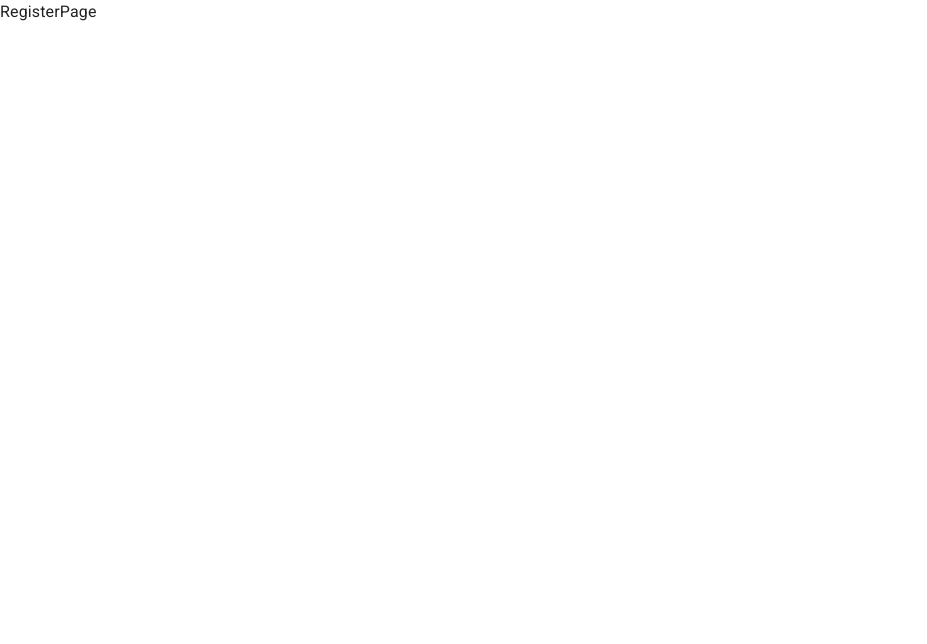
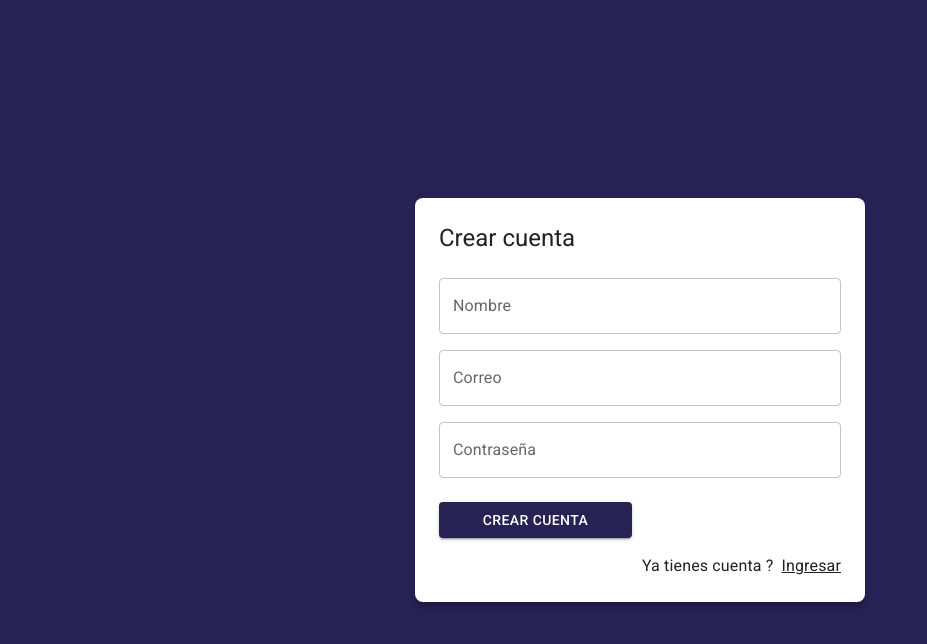
Before and after one commit to arieladasme/journal-app, a React (Vite) app: page /auth/register in a window 1280 px wide. Shown: the top 644 px of the page, without its empty margins (0-927 px from the left). Built offline with nearby package versions, Linux system fonts and the light colour scheme.

Commit message:
Layout - auth login register

```diff
--- /dev/null
+++ b/src/auth/layout/AuthLayout.jsx
@@ -0,0 +1,26 @@
+import { Grid, Typography } from '@mui/material'
+
+export const AuthLayout = ({ children, title = '' }) => {
+  return (
+    <Grid
+      container
+      spacing={0}
+      direction="column"
+      alignItems="center"
+      justifyContent="center"
+      sx={{ minHeight: '100vh', backgroundColor: 'primary.main', padding: 4 }}
+    >
+      <Grid
+        item
+        className="box-shadow"
+        xs={3}
+        sx={{ width: { sm: 450 }, backgroundColor: 'white', padding: 3, borderRadius: 2 }}
+      >
+        <Typography variant="h5" sx={{ mb: 1 }}>
+          {title}
+        </Typography>
+        {children}
+      </Grid>
+    </Grid>
+  )
+}
--- a/src/auth/pages/LoginPage.jsx
+++ b/src/auth/pages/LoginPage.jsx
@@ -1,26 +1,11 @@
 import { Link as RouterLink } from 'react-router-dom'
 import { Google } from '@mui/icons-material'
 import { Button, Grid, Link, TextField, Typography } from '@mui/material'
+import { AuthLayout } from '../layout/AuthLayout'
 
 export const LoginPage = () => {
   return (
-    <Grid
-      container
-      spacing={0}
-      direction="column"
-      alignItems="center"
-      justifyContent="center"
-      sx={{ minHeight: '100vh', backgroundColor: 'primary.main', padding: 4 }}
-    >
-      <Grid
-        item
-        className="box-shadow"
-        xs={3}
-        sx={{ backgroundColor: 'white', padding: 3, borderRadius: 2 }}
-      >
-        <Typography variant="h5" sx={{ mb: 1 }}>
-          Login
-        </Typography>
+    <AuthLayout title="Loginq">
       <form>
         <Grid container>
           <Grid item xs={12} sx={{ mt: 2 }}>
@@ -49,7 +34,6 @@
           </Grid>
         </Grid>
       </form>
-      </Grid>
-    </Grid>
+    </AuthLayout>
   )
 }
--- a/src/auth/pages/RegisterPage.jsx
+++ b/src/auth/pages/RegisterPage.jsx
@@ -1,3 +1,37 @@
+import { Link as RouterLink } from 'react-router-dom'
+import { Google } from '@mui/icons-material'
+import { Button, Grid, Link, TextField, Typography } from '@mui/material'
+import { AuthLayout } from '../layout/AuthLayout'
+
 export const RegisterPage = () => {
-  return <div>RegisterPage</div>
+  return (
+    <AuthLayout title="Crear cuenta">
+      <form>
+        <Grid container>
+          <Grid item xs={12} sx={{ mt: 2 }}>
+            <TextField label="Nombre" type="text" placeholder="Juan Perez" fullWidth />
+          </Grid>
+          <Grid item xs={12} sx={{ mt: 2 }}>
+            <TextField label="Correo" type="email" placeholder="correo@crorr.com" fullWidth />
+          </Grid>
+          <Grid item xs={12} sx={{ mt: 2 }}>
+            <TextField label="Contraseña" type="password" placeholder="contraseña" fullWidth />
+          </Grid>
+          <Grid container spacing={2} sx={{ mb: 2, mt: 1 }}>
+            <Grid item xs={12} sm={6}>
+              <Button variant="contained" fullWidth>
+                Crear cuenta
+              </Button>
+            </Grid>
+          </Grid>
+          <Grid container direction="row" justifyContent="end">
+            <Typography sx={{ mr: 1 }}>Ya tienes cuenta ?</Typography>
+            <Link component={RouterLink} color="inherit" to="/auth/login">
+              Ingresar
+            </Link>
+          </Grid>
+        </Grid>
+      </form>
+    </AuthLayout>
+  )
 }
```
Lines whose indentation alone changed are shown as unchanged.
